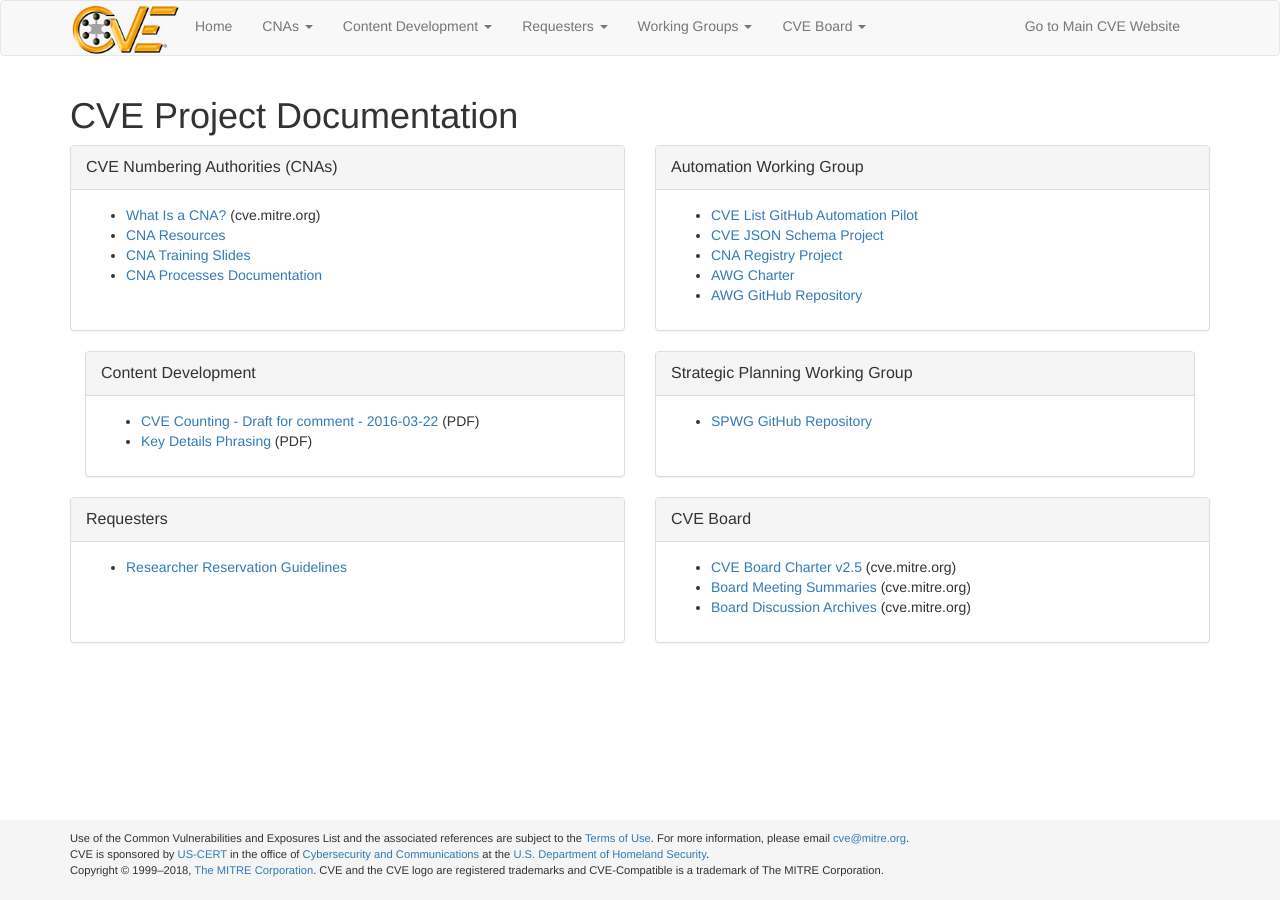
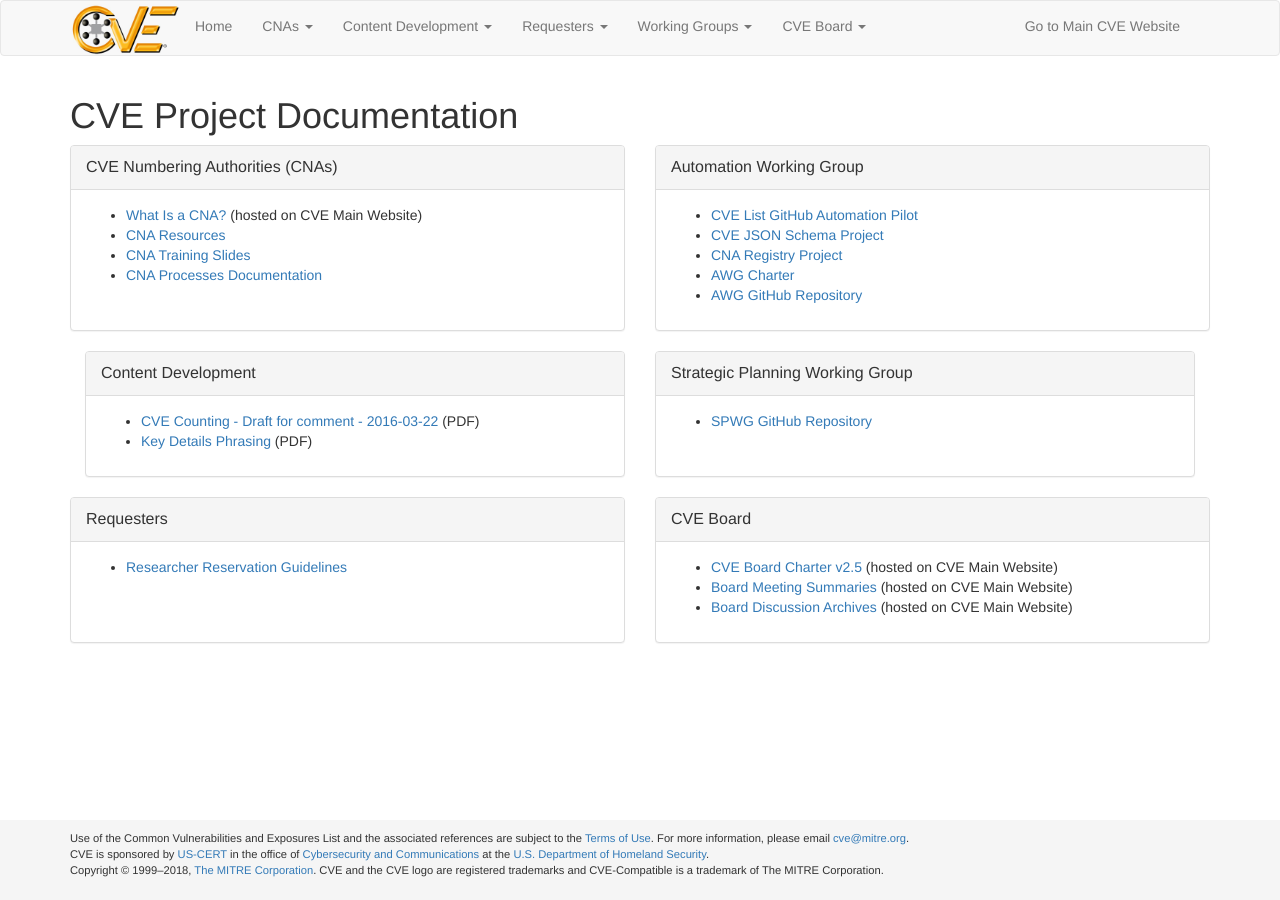
Before and after one commit to CVEProject/cveproject.github.io, a Jekyll site: the page built from docs/index.md, in a window 1280 px wide. Built offline with Jekyll 4.4.1, drawn with Linux system fonts in a browser that asks for light colours; nearby versions of some CDN libraries.

Commit message:
Update Dox index.md
Changed parenthetical descriptive text

```diff
--- a/docs/index.md
+++ b/docs/index.md
@@ -12,7 +12,7 @@ layout: page
       </div>
       <div class="panel-body">
        <ul>
-         <li markdown="span">[What Is a CNA?](https://cve.mitre.org/cve/cna.html) (cve.mitre.org)</li>
+         <li markdown="span">[What Is a CNA?](https://cve.mitre.org/cve/cna.html) (hosted on CVE Main Website)</li>
          <li markdown="span">[CNA Resources](/docs/cna/resources/index.html)</li>
          <li markdown="span">[CNA Training Slides](/docs/cna/training_slides/index.html)</li>
          <li markdown="span">[CNA Processes Documentation](/docs/cna/processes_documentation/index.html)</li>
@@ -93,9 +93,9 @@ layout: page
       </div>
       <div class="panel-body">
         <ul>
-           <li markdown="span">[CVE Board Charter v2.5](https://cve.mitre.org/community/board/charter.html) (cve.mitre.org)</li>
-           <li markdown="span">[Board Meeting Summaries](https://cve.mitre.org/community/board/archive.html#meeting_summaries)  (cve.mitre.org)</li>
-           <li markdown="span">[Board Discussion Archives](https://cve.mitre.org/community/board/archive.html#board_mail_list_archive)  (cve.mitre.org)</li>
+           <li markdown="span">[CVE Board Charter v2.5](https://cve.mitre.org/community/board/charter.html) (hosted on CVE Main Website)</li>
+           <li markdown="span">[Board Meeting Summaries](https://cve.mitre.org/community/board/archive.html#meeting_summaries) (hosted on CVE Main Website)</li>
+           <li markdown="span">[Board Discussion Archives](https://cve.mitre.org/community/board/archive.html#board_mail_list_archive) (hosted on CVE Main Website)</li>
        </ul>
       </div>
     </div>
```
